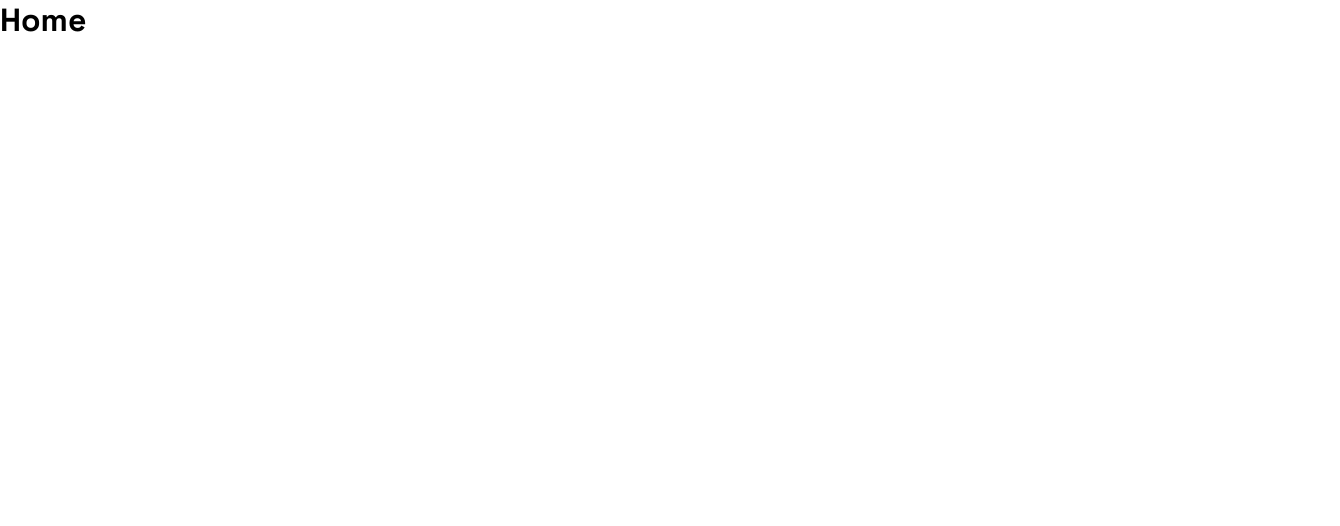
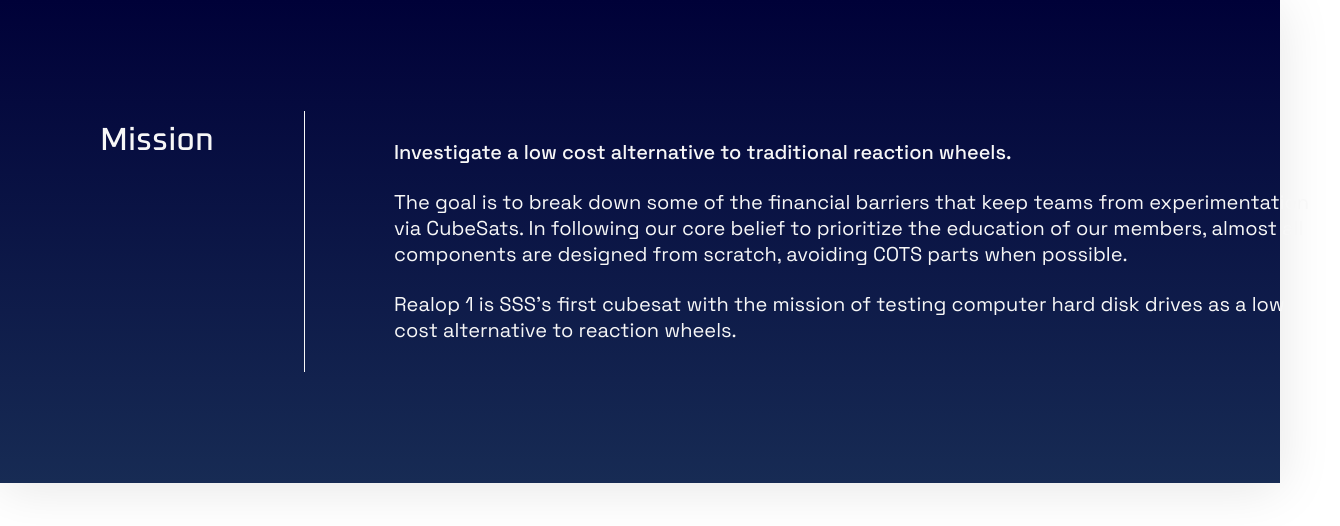
Before and after one commit to include-davis/sss, a Next.js app: page / in a window 1280 px wide. Shown: the top 526 px of the page, 1340 px wide, since content can reach past the window. Built offline with nearby package versions, Linux system fonts and the light colour scheme.

Commit message:
Created mission component
added to homepage for testing. got styling from figma css, put everything in section container.

```diff
--- a/app/(pages)/(home)/page.jsx
+++ b/app/(pages)/(home)/page.jsx
@@ -1,9 +1,17 @@
 import styles from "./page.module.scss"
+import Mission from "../_components/mission/mission";
 
 export default function Home() {
   return (
     <main>
-      <h1 className={styles.test}>Home</h1>
+      <Mission
+        title="Mission"
+        subtitle="Investigate a low cost alternative to traditional reaction wheels."
+        paragraphs={[
+          "The goal is to break down some of the financial barriers that keep teams from experimentation via CubeSats. In following our core belief to prioritize the education of our members, almost all components are designed from scratch, avoiding COTS parts when possible.",
+          "Realop 1 is SSS's first cubesat with the mission of testing computer hard disk drives as a low cost alternative to reaction wheels."
+        ]}
+      />
     </main>
   );
 }
--- /dev/null
+++ b/app/(pages)/_components/mission/mission.jsx
@@ -0,0 +1,22 @@
+import styles from "./mission.module.scss";
+
+export default function Mission({ title, subtitle, paragraphs }) {
+  return (
+    <section className={styles.container}>
+      <div className={styles.inner}>
+        <div className={styles.header}>
+          <h2 className={styles.title}>{title}</h2>
+        </div>
+        <div className={styles.divider} />
+        <div className={styles.content}>
+          <div className={styles.textBlock}>
+            <p className={styles.subtitle}>{subtitle}</p>
+            {paragraphs.map((text, i) => (
+              <p key={i} className={styles.body}>{text}</p>
+            ))}
+          </div>
+        </div>
+      </div>
+    </section>
+  );
+}
--- /dev/null
+++ b/app/(pages)/_components/mission/mission.module.scss
@@ -0,0 +1,84 @@
+@use "@/app/(pages)/_globals/mixins.scss";
+
+.container {
+  display: flex;
+  width: 100vw;
+  height: 30.1875rem;
+  padding: 5.5625rem 5.625rem;
+  flex-direction: column;
+  justify-content: center;
+  align-items: flex-start;
+  gap: 0.625rem;
+  background: linear-gradient(180deg, var(--midnight) 0%, var(--navy) 100%);
+  box-shadow: 0 5px 50px 0 rgba(0, 0, 0, 0.1);
+}
+
+.inner {
+  display: flex;
+  width: 78.125rem;
+  align-items: center;
+  gap: 5rem;
+}
+
+.header {
+  display: flex;
+  height: 16.3125rem;
+  padding: 0.625rem;
+  align-items: flex-start;
+  gap: 0.625rem;
+}
+
+.title {
+  color: var(--white);
+  font-family: "Oxanium";
+  font-size: 2rem;
+  font-style: normal;
+  font-weight: 500;
+  line-height: normal;
+}
+
+.divider {
+  width: 0.0625rem;
+  height: 16.3175rem;
+  background: var(--white);
+}
+
+.content {
+  display: flex;
+  width: 59.75rem;
+  height: 16.3125rem;
+  padding: 0.625rem;
+  flex-direction: column;
+  justify-content: center;
+  align-items: flex-start;
+  gap: 0.625rem;
+  flex-shrink: 0;
+}
+
+.textBlock {
+  display: flex;
+  flex-direction: column;
+  align-items: flex-start;
+  gap: 1.5rem;
+  align-self: stretch;
+}
+
+.subtitle {
+  align-self: stretch;
+  color: var(--white);
+  font-family: "Space Grotesk";
+  font-size: 1.25rem;
+  font-style: normal;
+  font-weight: 500;
+  line-height: normal;
+}
+
+.body {
+  align-self: stretch;
+  color: var(--white);
+  font-family: "Space Grotesk";
+  font-size: 1.25rem;
+  font-style: normal;
+  font-weight: 400;
+  line-height: normal;
+}
```
Also changed, not shown: 1 other file (tests, documents, lock files or other folders).
